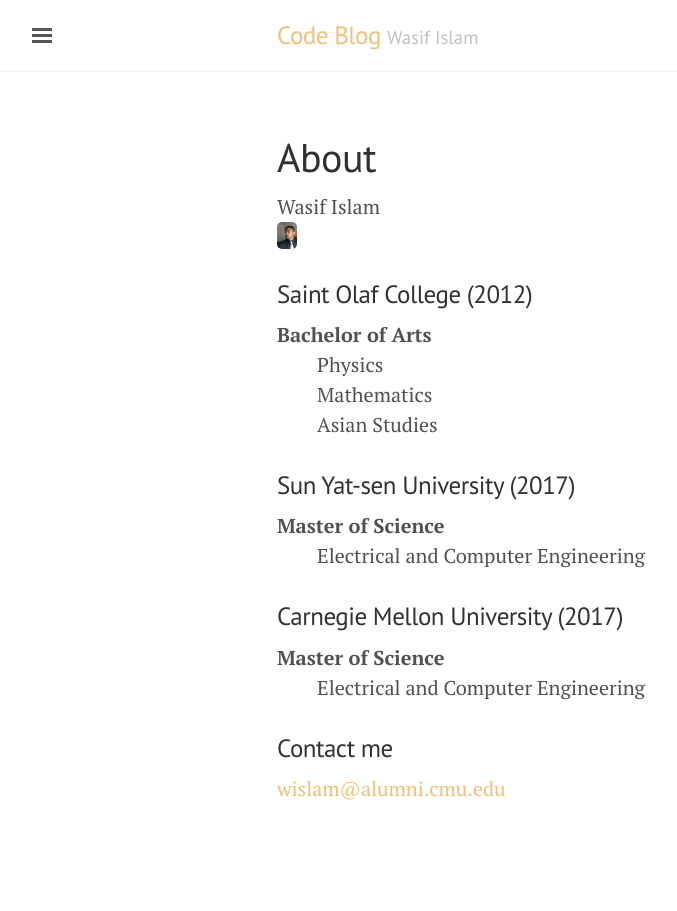
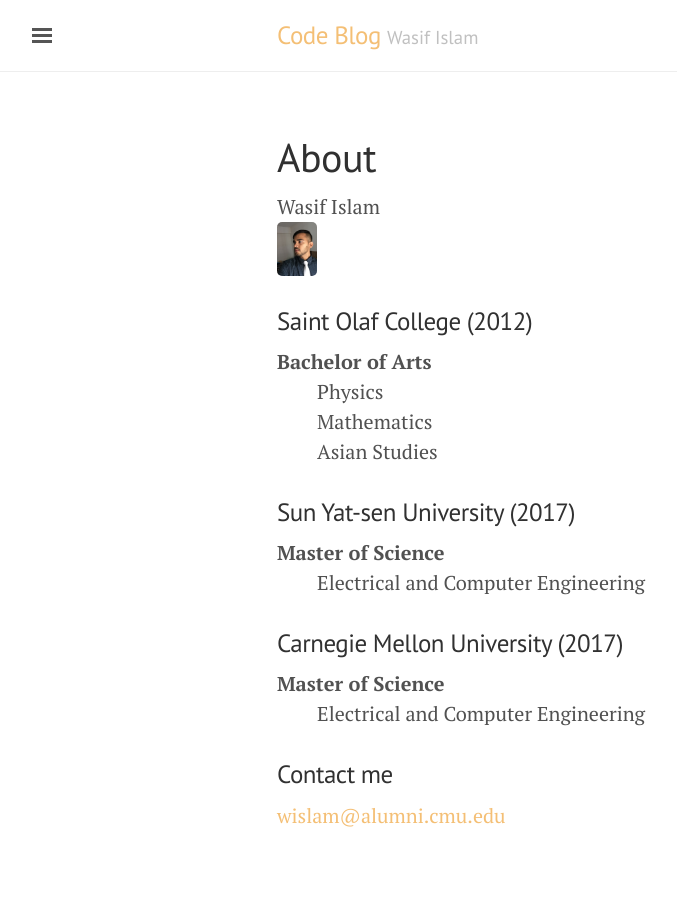
Before and after one commit to washifu/CodeBlog, a Jekyll site: the page built from about.md, in a window 1280 px wide. Shown: the whole page, without its empty margins (3-680 px from the left). Built offline with Jekyll 4.4.1, drawn with Linux system fonts in a browser that asks for light colours.

Commit message:
Update about.md

```diff
--- a/about.md
+++ b/about.md
@@ -4,7 +4,7 @@
 ---
 
 Wasif Islam
-<img src="https://github.com/washifu/codeblog/blob/master/_images/me.jpg?raw=true" alt="Wasif Islam" style="width: 20px;"/>
+<img src="https://github.com/washifu/codeblog/blob/master/_images/me.jpg?raw=true" alt="Wasif Islam" style="width: 40px;"/>
 
 <dl>
   <h3>Saint Olaf College (2012)</h3>
```
